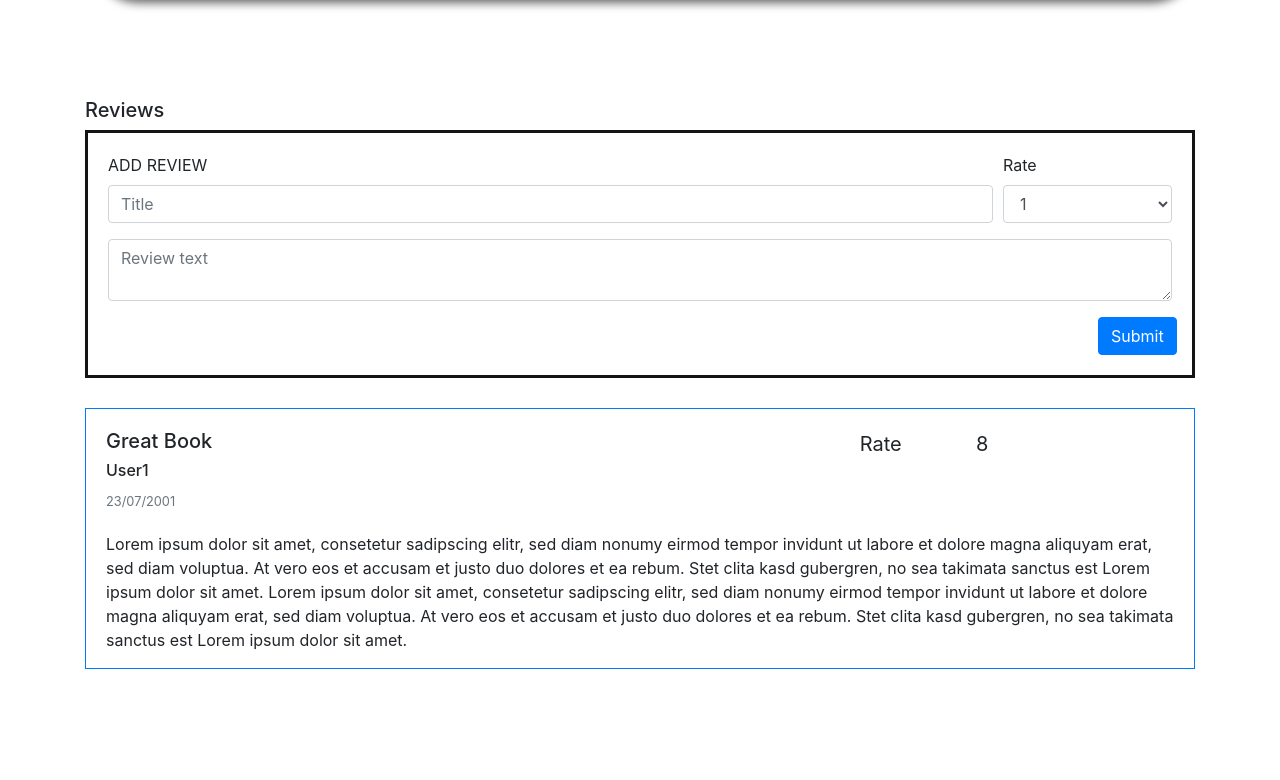
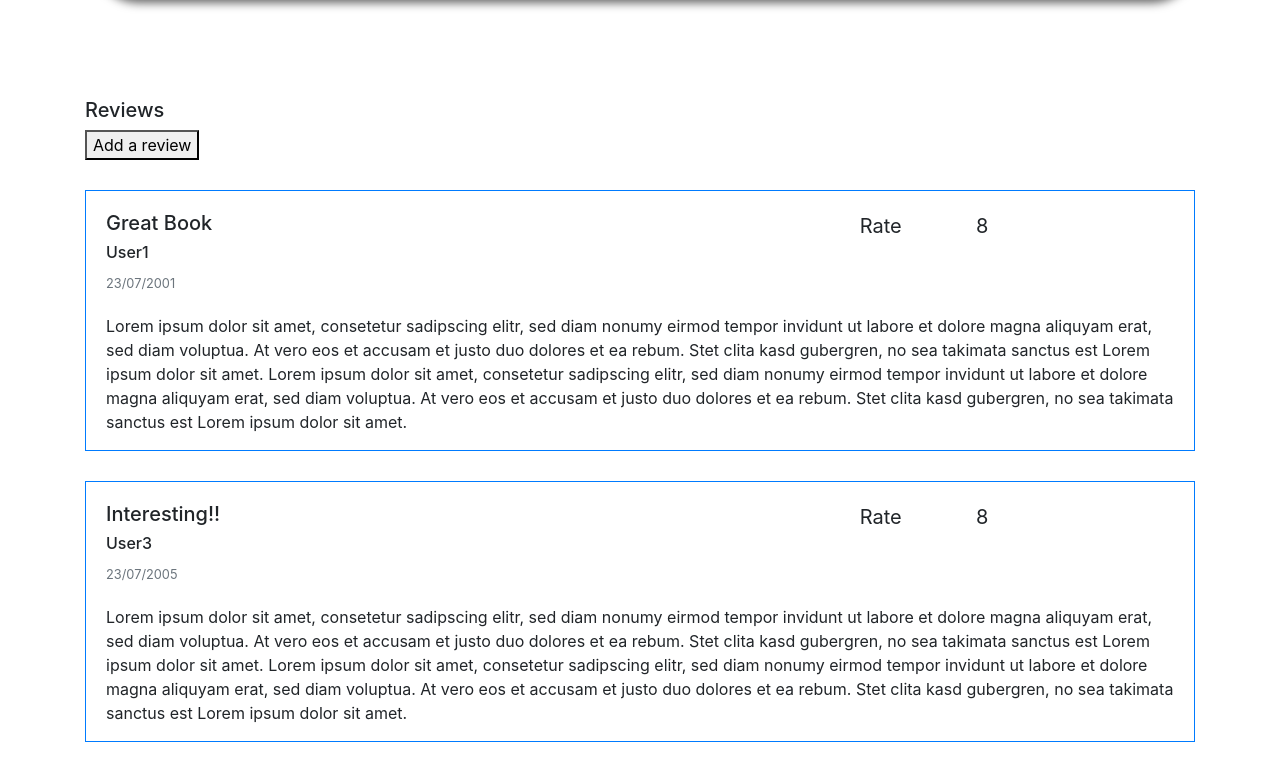
Before and after one commit to snake-py/book_review_app, a React (Create React App) app in the folder frontend/: page /detail in a window 1280 px wide. Shown: the part 688-1468 px from the top of the page. Before the commit the page ends 1387 px from the top, so only its background shows below. Built offline with nearby package versions, Linux system fonts and the light colour scheme; no server answers.

Commit message:
Add a review button

```diff
--- a/frontend/src/components/elements/addReview.js
+++ b/frontend/src/components/elements/addReview.js
@@ -13,7 +13,7 @@ export default class addReview extends Component {
         <React.Fragment>
             <div className="form-row">
                 <div className="form-group col-md-10">
-                    <label for="inputAddress">ADD REVIEW</label>
+                    <label for="inputAddress">What do you think of this book?</label>
                     <input type="text" className="form-control" placeholder="Title" onSubmit="return false;" onChange="return false;"/>
                 </div>
                 <div className="form-group col-md-2">
--- a/frontend/src/components/pages/Detail.js
+++ b/frontend/src/components/pages/Detail.js
@@ -5,6 +5,13 @@ import ReviewCard from '../elements/ReviewCard';
 import AddReview from '../elements/addReview';
 
 export default class Detail extends Component {
+  constructor() {
+      super();
+      this.state = {
+        review: false,
+      };
+      this.createReview=this.createReview.bind(this);
+  }
   book = {
     isbn: '564-135468464',
     title: 'Book 1',
@@ -15,14 +22,28 @@ export default class Detail extends Component {
       'Lorem ipsum dolor sit amet, consetetur sadipscing elitr, sed diam nonumy eirmod tempor invidunt ut labore et dolore magna aliquyam erat, sed diam voluptua. At vero eos et accusam et justo duo dolores et ea rebum. Stet clita kasd gubergren, no sea takimata sanctus est Lorem ipsum dolor sit amet. Lorem ipsum dolor sit amet, consetetur sadipscing elitr, sed diam nonumy eirmod tempor invidunt ut labore et dolore magna aliquyam erat, sed diam voluptua. At vero eos et accusam et justo duo dolores et ea rebum. Stet clita kasd gubergren.',
     rating: 8.5,
   };
-  review = {
+  reviews = [{
     title: 'Great Book',
     rating: 8,
     text:
       'Lorem ipsum dolor sit amet, consetetur sadipscing elitr, sed diam nonumy eirmod tempor invidunt ut labore et dolore magna aliquyam erat, sed diam voluptua. At vero eos et accusam et justo duo dolores et ea rebum. Stet clita kasd gubergren, no sea takimata sanctus est Lorem ipsum dolor sit amet. Lorem ipsum dolor sit amet, consetetur sadipscing elitr, sed diam nonumy eirmod tempor invidunt ut labore et dolore magna aliquyam erat, sed diam voluptua. At vero eos et accusam et justo duo dolores et ea rebum. Stet clita kasd gubergren, no sea takimata sanctus est Lorem ipsum dolor sit amet.',
     user: 'User1',
     date: '23/07/2001',
-  };
+  },
+  {
+    title: 'Interesting!!',
+    rating: 8,
+    text:
+      'Lorem ipsum dolor sit amet, consetetur sadipscing elitr, sed diam nonumy eirmod tempor invidunt ut labore et dolore magna aliquyam erat, sed diam voluptua. At vero eos et accusam et justo duo dolores et ea rebum. Stet clita kasd gubergren, no sea takimata sanctus est Lorem ipsum dolor sit amet. Lorem ipsum dolor sit amet, consetetur sadipscing elitr, sed diam nonumy eirmod tempor invidunt ut labore et dolore magna aliquyam erat, sed diam voluptua. At vero eos et accusam et justo duo dolores et ea rebum. Stet clita kasd gubergren, no sea takimata sanctus est Lorem ipsum dolor sit amet.',
+    user: 'User3',
+    date: '23/07/2005',
+  }
+];
+  createReview(){
+    this.setState({
+      review: !this.state.review,
+    });
+  }
   render() {
     return (
       <React.Fragment>
@@ -35,12 +56,15 @@ export default class Detail extends Component {
         </header>
         <section className="container mt-5">
           <BookDetail book={this.book} />
+          {/* //<div className = "row"> */}
           <h5 className="review_section">Reviews</h5>
-          <div className = "addReview">
-              <AddReview />
-          </div>
+          <button onClick={this.createReview}>Add a review</button>
+          {/* </div> */}
+          {(this.state.review)&&(<div className = "addReview">
+                  <AddReview />
+                </div>)}
           <div className="reviewCards">
-            <ReviewCard review={this.review} />
+          {this.reviews.map((review) => <ReviewCard review={review}/>)}
           </div>
         </section>
       </React.Fragment>
--- a/frontend/src/css/ReviewCard.scss
+++ b/frontend/src/css/ReviewCard.scss
@@ -1,5 +1,8 @@
 .review_section{
     margin-top:100px;
+}
+.reviewCards{
+    margin-bottom: 80px;
 }
 .reviewCard{
     margin-bottom: 30px;
```
